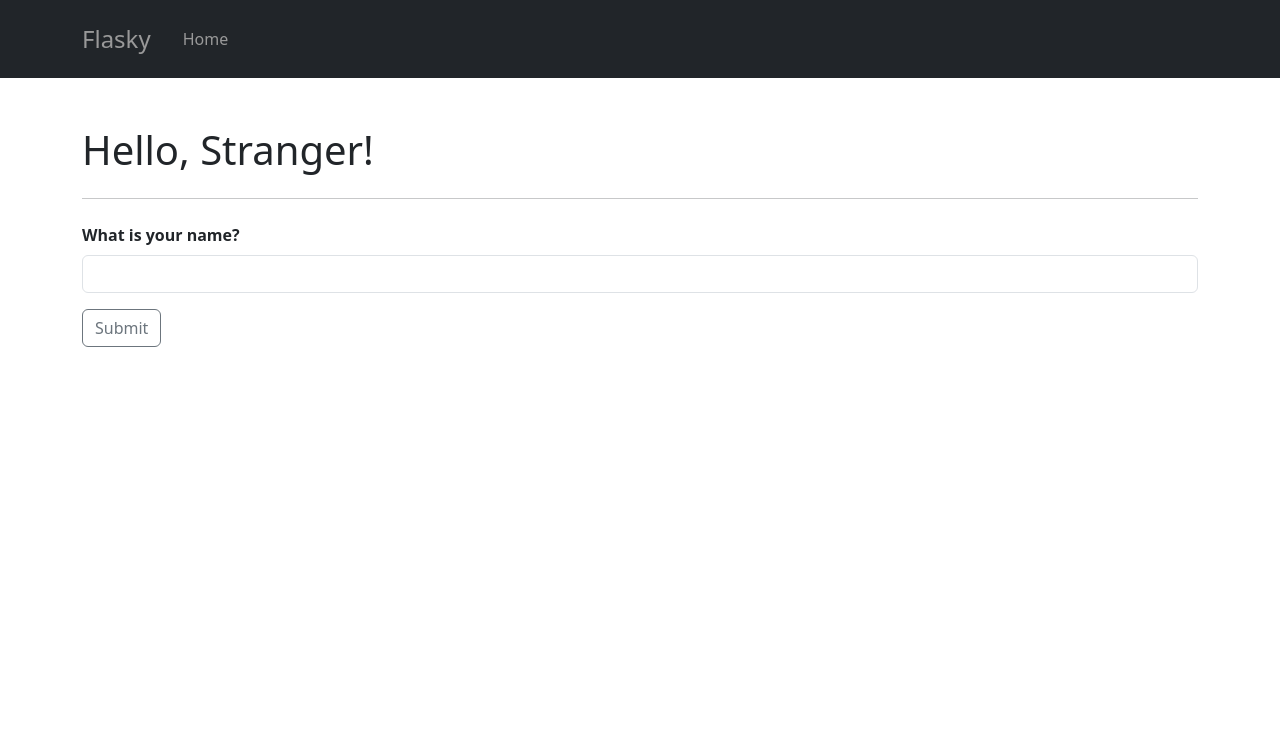
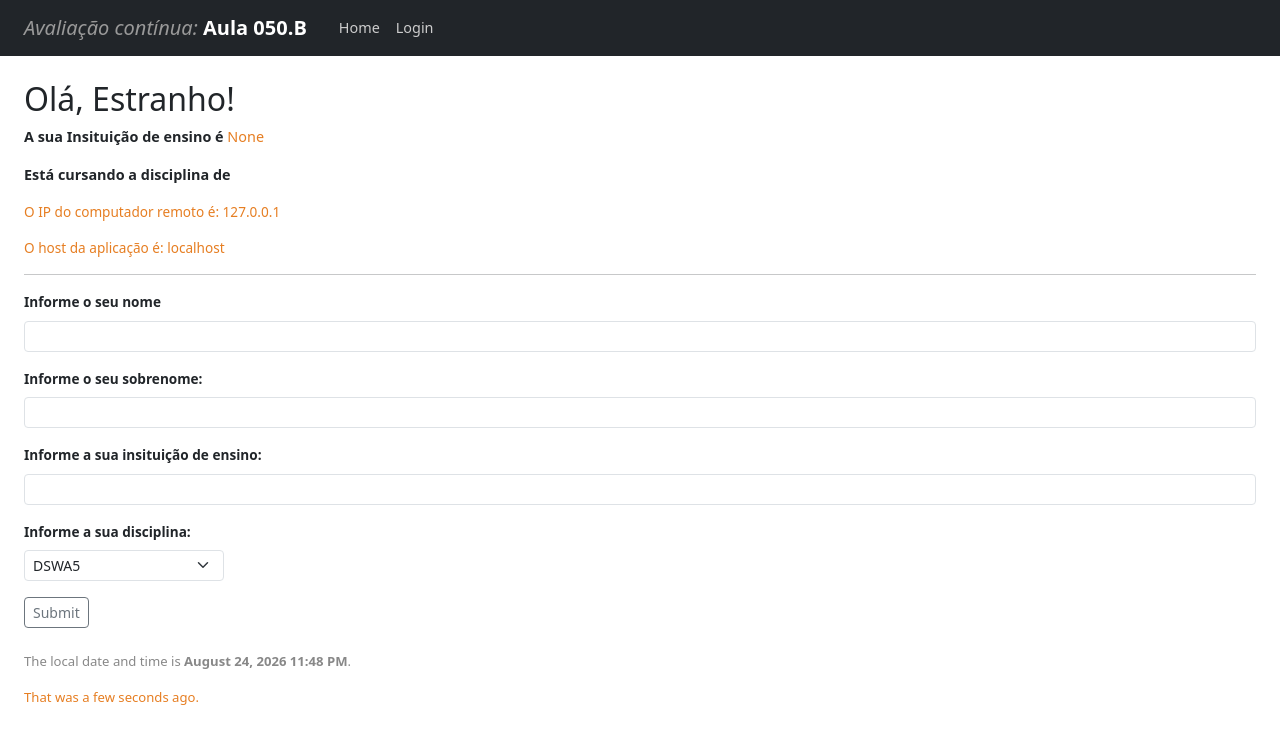
Before and after one commit to santooz-le/flasky-app, a Flask app: page / in a window 1280 px wide. Shown: the top 744 px of the page. Run offline with Flask 3, Linux system fonts and the light colour scheme; some libraries are stand-ins or nearby versions.

Commit message:
feat: aula-050b - home form (nome, instituicao, disciplina) + login page + IP/host + moment.js

```diff
--- a/app.py
+++ b/app.py
@@ -1,19 +1,48 @@
 from flask import Flask, render_template, request, session
+from datetime import datetime
 
 app = Flask(__name__)
+app.secret_key = 'minha_chave_super_secreta_123'
 
-# Chave secreta obrigatória para usar sessions
-app.secret_key = 'minha_chave_super_secreta_123'
+DISCIPLINAS = ['DSWA5', 'DSWA4', 'DSWA3', 'DSWA2', 'DSWA1']
 
 @app.route('/', methods=['GET', 'POST'])
 def index():
     if request.method == 'POST':
-        # Salva o nome na sessão do usuário
-        session['name'] = request.form.get('name')
+        session['nome']        = request.form.get('nome', '').strip()
+        session['sobrenome']   = request.form.get('sobrenome', '').strip()
+        session['instituicao'] = request.form.get('instituicao', '').strip()
+        session['disciplina']  = request.form.get('disciplina', '')
 
-    # Pega o nome da sessão (se existir)
-    name = session.get('name')
-    return render_template('index.html', name=name)
+    nome        = session.get('nome')
+    sobrenome   = session.get('sobrenome')
+    instituicao = session.get('instituicao')
+    disciplina  = session.get('disciplina')
+
+    # IP e Host da requisição
+    ip_remoto = request.remote_addr
+    host      = request.host
+
+    now = datetime.now()
+
+    return render_template(
+        'index.html',
+        nome=nome,
+        sobrenome=sobrenome,
+        instituicao=instituicao,
+        disciplina=disciplina,
+        ip_remoto=ip_remoto,
+        host=host,
+        now=now,
+        disciplinas=DISCIPLINAS
+    )
+
+
+@app.route('/login', methods=['GET', 'POST'])
+def login():
+    now = datetime.now()
+    return render_template('login.html', now=now)
+
 
 if __name__ == '__main__':
     app.run(debug=True)
--- a/templates/base.html
+++ b/templates/base.html
@@ -1,21 +1,28 @@
 <!DOCTYPE html>
-<html lang="en">
+<html lang="pt-br">
 <head>
     <meta charset="UTF-8">
     <meta name="viewport" content="width=device-width, initial-scale=1.0">
-    <title>Flasky</title>
-    <!-- Usando Bootstrap para o visual igual ao do exemplo -->
+    <title>Aula 050.B</title>
     <link href="https://cdn.jsdelivr.net/npm/bootstrap@5.3.0/dist/css/bootstrap.min.css" rel="stylesheet">
+    <script src="https://cdnjs.cloudflare.com/ajax/libs/moment.js/2.29.4/moment.min.js"></script>
     <style>
-        .navbar-brand { font-size: 1.5rem; color: #999 !important; }
-        .nav-link { color: #999 !important; }
+        body { font-size: 0.9rem; }
+        .navbar-brand { color: #999 !important; font-style: italic; }
+        .navbar-brand strong { color: #fff; font-style: normal; }
+        .nav-link { color: #ccc !important; }
         .nav-link:hover { color: #fff !important; }
+        .timestamp { color: #888; font-size: 0.82rem; margin-top: 2rem; }
+        .timestamp a { color: #e67e22; text-decoration: none; }
+        .timestamp a:hover { text-decoration: underline; }
     </style>
 </head>
 <body>
-    <nav class="navbar navbar-expand-lg navbar-dark bg-dark py-3">
-        <div class="container">
-            <a class="navbar-brand me-4" href="/">Flasky</a>
+    <nav class="navbar navbar-expand-lg navbar-dark bg-dark py-2">
+        <div class="container-fluid px-4">
+            <span class="navbar-brand me-4">
+                Avaliação contínua: <strong>Aula 050.B</strong>
+            </span>
             <button class="navbar-toggler" type="button" data-bs-toggle="collapse" data-bs-target="#navbarNav">
                 <span class="navbar-toggler-icon"></span>
             </button>
@@ -24,16 +31,29 @@
                     <li class="nav-item">
                         <a class="nav-link" href="/">Home</a>
                     </li>
+                    <li class="nav-item">
+                        <a class="nav-link" href="/login">Login</a>
+                    </li>
                 </ul>
             </div>
         </div>
     </nav>
 
-    <div class="container mt-5">
+    <div class="container-fluid px-4 mt-4">
         {% block content %}{% endblock %}
+
+        <!-- Rodapé com data/hora -->
+        <div class="timestamp mt-4">
+            <p id="datetime-text">The local date and time is <strong>{{ now.strftime('%B %d, %Y %-I:%M %p') }}</strong>.</p>
+            <p><a href="#" id="timeago-text"></a></p>
+        </div>
     </div>
 
-    <!-- Bootstrap JS -->
     <script src="https://cdn.jsdelivr.net/npm/bootstrap@5.3.0/dist/js/bootstrap.bundle.min.js"></script>
+    <script>
+        // Calcula o "That was X ago" usando moment.js
+        const serverTime = moment("{{ now.strftime('%Y-%m-%d %H:%M:%S') }}", "YYYY-MM-DD HH:mm:ss");
+        document.getElementById('timeago-text').textContent = 'That was ' + serverTime.fromNow() + '.';
+    </script>
 </body>
 </html>
--- a/templates/index.html
+++ b/templates/index.html
@@ -1,15 +1,60 @@
 {% extends "base.html" %}
 
 {% block content %}
-<div class="page-header mb-4">
-    <h1 class="display-6">Hello, {% if name %}{{ name }}{% else %}Stranger{% endif %}!</h1>
-</div>
-<hr class="mb-4">
+
+<!-- Saudação -->
+<h2>
+    {% if nome %}
+        Olá, {{ nome }} {{ sobrenome }}!
+    {% else %}
+        Olá, Estranho!
+    {% endif %}
+</h2>
+
+<p>
+    <strong>A sua Insituição de ensino é</strong>
+    <span style="color: #e67e22;">{{ instituicao if instituicao else 'None' }}</span>
+</p>
+<p>
+    <strong>Está cursando a disciplina de</strong>
+    <span>{{ disciplina if disciplina else '' }}</span>
+</p>
+
+<p style="color: #e67e22; font-size: 0.85rem;">O IP do computador remoto é: {{ ip_remoto if ip_remoto else 'None' }}</p>
+<p style="color: #e67e22; font-size: 0.85rem;">O host da aplicação é: {{ host if host else 'None' }}</p>
+
+<hr>
+
+<!-- Formulário -->
 <form method="POST">
     <div class="mb-3">
-        <label for="name" class="form-label fw-bold">What is your name?</label>
-        <input type="text" class="form-control" id="name" name="name" style="max-width: 100%;">
+        <label for="nome" class="form-label fw-bold" style="font-size:0.85rem;">Informe o seu nome</label>
+        <input type="text" class="form-control form-control-sm" id="nome" name="nome"
+               value="{{ nome if nome else '' }}">
     </div>
-    <button type="submit" class="btn btn-outline-secondary">Submit</button>
+
+    <div class="mb-3">
+        <label for="sobrenome" class="form-label fw-bold" style="font-size:0.85rem;">Informe o seu sobrenome:</label>
+        <input type="text" class="form-control form-control-sm" id="sobrenome" name="sobrenome"
+               value="{{ sobrenome if sobrenome else '' }}">
+    </div>
+
+    <div class="mb-3">
+        <label for="instituicao" class="form-label fw-bold" style="font-size:0.85rem;">Informe a sua insituição de ensino:</label>
+        <input type="text" class="form-control form-control-sm" id="instituicao" name="instituicao"
+               value="{{ instituicao if instituicao else '' }}">
+    </div>
+
+    <div class="mb-3">
+        <label for="disciplina" class="form-label fw-bold" style="font-size:0.85rem;">Informe a sua disciplina:</label>
+        <select class="form-select form-select-sm" id="disciplina" name="disciplina" style="max-width: 200px;">
+            {% for d in disciplinas %}
+                <option value="{{ d }}" {% if disciplina == d %}selected{% endif %}>{{ d }}</option>
+            {% endfor %}
+        </select>
+    </div>
+
+    <button type="submit" class="btn btn-outline-secondary btn-sm">Submit</button>
 </form>
+
 {% endblock %}
```
Also changed, not shown: templates/login.html (added, +23 -0 lines).
